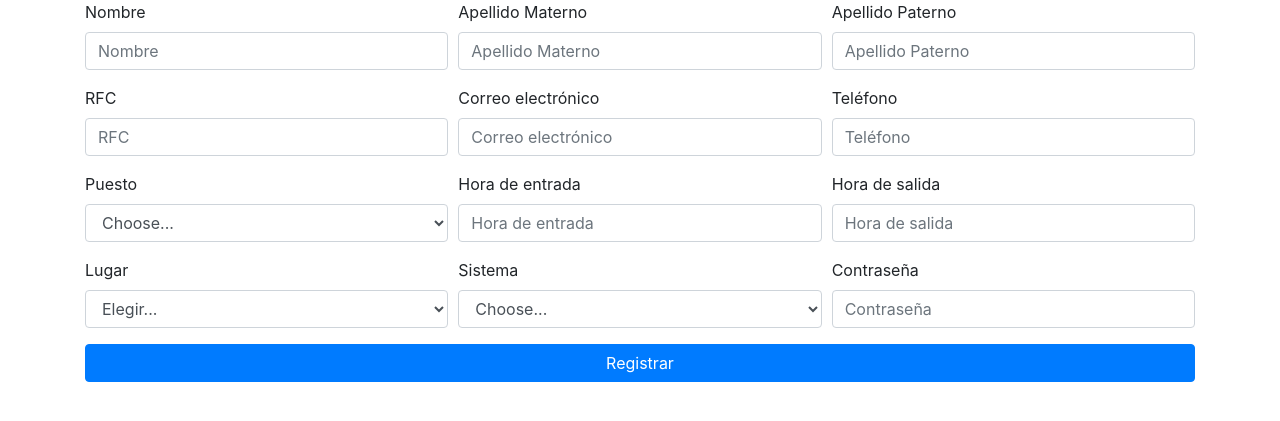
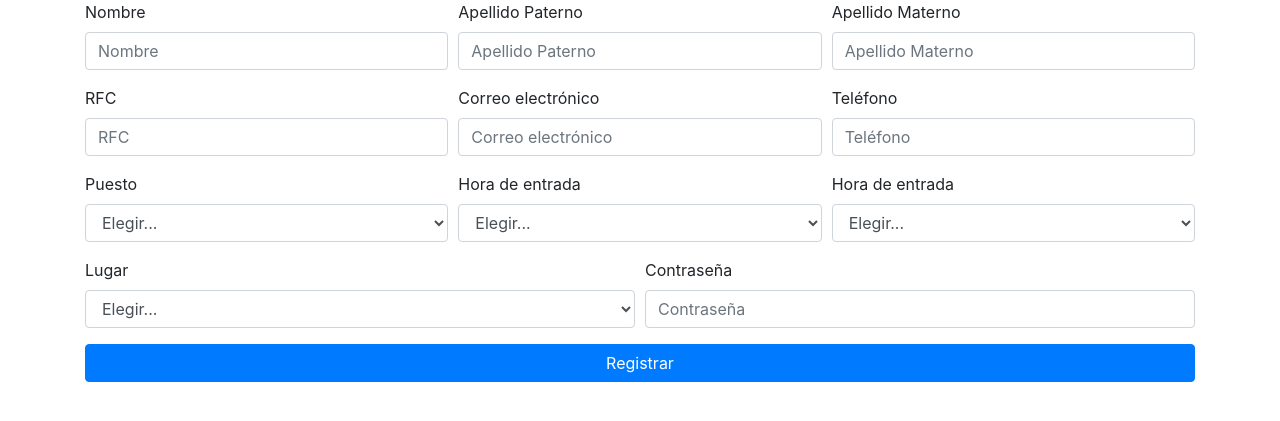
Before and after one commit to AntonHub00/sacda, a Flask app: page /admin_professionals_subscribe in a window 1280 px wide. Shown: the part 40-461 px from the top of the page. Run offline with Flask 2, Linux system fonts and the light colour scheme; data that the repository does not hold is empty; some libraries are stand-ins or nearby versions.

Commit message:
Horas corregidas, login añadido, eliminar profesionistas
Las horas son seleccionables y son con formato de 24 horas.

Se añadió un login básico para el usuario profesionista utilizando
cookies de sesión (falta manejar los otros usuarios).

Eliminar profesionistas básico; se cambia el estado del
profesionista a 0 (false). Falta manejar todolo que eliminar
profesor involucra.

```diff
--- a/app.py
+++ b/app.py
@@ -1,9 +1,13 @@
-from flask import Flask, render_template, session, request
+from flask import Flask, render_template, session, request, redirect, url_for
 from flask_mysqldb import MySQL
+from werkzeug.security import generate_password_hash, check_password_hash
 import os
 
 app = Flask(__name__)
-#app.secret_key = os.urandom(24)
+#secret_key function is needed for session handling
+app.secret_key = os.urandom(24)
+
+#check_password_hash(returned_data[0][2], password)
 
 #This data shouldn't be filled here (could use a yaml config file)
 #app.config['MYSQL_HOST'] = 'localhost'
@@ -17,13 +21,30 @@ mysql = MySQL(app)
 def index():
     return render_template('index.html')
 
-@app.route('/login')
+@app.route('/login', methods = ['GET', 'POST'])
 def login():
+    if request.method == 'POST':
+        cur = mysql.connection.cursor()
+        user = request.form['usuario']
+        password = request.form['contraseña']
+        cur.execute(f'''SELECT  ContraProf FROM profesionista WHERE RFC_Profesor = '{user}' ''')
+        r_password = cur.fetchall()[0][0]
+        cur.close()
+
+        if check_password_hash(r_password, password):
+            session['user'] = user
+            return redirect(url_for('professional_home'))
+
+    if 'user' in session:
+        return redirect(url_for('professional_home'))
     return render_template('login.html')
 
 @app.route('/logout')
 def logout():
-    return render_template('logout.html')
+    if 'user' in session:
+        session.pop('user', None)
+
+    return redirect(url_for('login'))
 
 # Beginning of Admin Views ###########################################################################################
 @app.route('/admin_home')
@@ -43,31 +64,16 @@ def admin_professionals_subscribe():
         correo = request.form['correo']
         telefono = request.form['telefono']
         puesto = request.form['puesto']
-        print(puesto)
         cur.execute(f'''SELECT cve_puesto FROM puesto WHERE desc_puesto = '{puesto}' ''')
         puesto = cur.fetchall()[0][0]
-        print("#############################################################")
-        print(puesto)
-        print("#############################################################")
         horaEntrada = request.form['horaEntrada']
         horaSalida = request.form['horaSalida']
         lugar = request.form['lugar']
-        print(lugar)
         cur.execute(f'''SELECT CveLugar FROM lugar WHERE DescLugar = '{lugar}' ''')
         lugar = cur.fetchall()[0][0]
-        print("#############################################################")
-        print(lugar)
-        print("#############################################################")
-        sistema = request.form['sistema']
-        print(sistema)
-        cur.execute(f'''SELECT cve_sistema FROM sistema WHERE esta = {sistema} ''')
-        sistema =  cur.fetchall()[0][0]
-        print("#############################################################")
-        print(sistema)
-        print("#############################################################")
-        contraseña = request.form['contraseña']
+        contraseña = generate_password_hash(request.form['contraseña'], method = 'sha256')
 
-        cur.execute(f'''INSERT INTO profesionista VALUES('{rfc}', '{nombre}', '{apellidoMaterno}', '{apellidoPaterno}', '{correo}', '{telefono}', '{rfc}', {puesto}, '{contraseña}', '{horaEntrada}', '{horaSalida}', {lugar}, {sistema})''')
+        cur.execute(f'''INSERT INTO profesionista VALUES('{rfc}', '{nombre}', '{apellidoMaterno}', '{apellidoPaterno}', '{correo}', '{telefono}', '{rfc}', {puesto}, '{contraseña}', '{horaEntrada}', '{horaSalida}', {lugar}, 1)''')
         mysql.connection.commit()
         cur.close()
 
@@ -76,23 +82,37 @@ def admin_professionals_subscribe():
         return 'Done!'
         #return result_prof
 
-
-
     cur = mysql.connection.cursor()
     cur.execute('''SELECT * FROM lugar''')
-    #use mysql.connection.commit()
-    #if you are making an insert into the table (you need to tell mysql objecto to commit that query)
     r_lugar = cur.fetchall()
     cur.execute('''SELECT * FROM puesto''')
     r_puesto = cur.fetchall()
-    cur.execute('''SELECT * FROM sistema''')
-    r_sistema = cur.fetchall()
     cur.close()
-    return render_template('admin_professionals_subscribe.html', active = 'admin_professionals', r_lugar = r_lugar, r_puesto = r_puesto, r_sistema = r_sistema)
+    return render_template('admin_professionals_subscribe.html', active = 'admin_professionals', r_lugar = r_lugar, r_puesto = r_puesto)
 
-@app.route('/admin_professionals_unsubscribe')
+@app.route('/admin_professionals_unsubscribe', methods = ['GET', 'POST'])
 def admin_professionals_unsubscribe():
-    return render_template('admin_professionals_unsubscribe.html', active = 'admin_professionals')
+    if request.method == 'POST':
+        key = request.form['enviar']
+        cur = mysql.connection.cursor()
+        cur.execute(f''' SELECT sistema FROM profesionista WHERE RFC_Profesor = '{key}' ''')
+        value = cur.fetchall()[0][0]
+        print(type(value))
+        cur.close()
+        if value == 1:
+            cur = mysql.connection.cursor()
+            cur.execute(f''' UPDATE profesionista SET sistema = 0 WHERE RFC_Profesor = '{key}' ''')
+            mysql.connection.commit()
+            cur.close()
+
+        return redirect(url_for('admin_professionals_unsubscribe'))
+
+    cur = mysql.connection.cursor()
+    cur.execute('''SELECT * FROM profesionista''')
+    r_professionals = cur.fetchall()
+    cur.close()
+
+    return render_template('admin_professionals_unsubscribe.html', active = 'admin_professionals', r_professionals = r_professionals)
 
 @app.route('/admin_professionals_modify')
 def admin_professionals_modify():
@@ -131,15 +151,24 @@ def admin_statistics_canalization():
 # Beginning of Profesional Views ###########################################################################################
 @app.route('/professional_home')
 def professional_home():
-    return render_template('professional_home.html', active = 'professional_home')
+    if 'user' in session:
+        return render_template('professional_home.html', active = 'professional_home')
+
+    return 'Necesitas iniciar sesión primero'
 
 @app.route('/professional_schedule')
 def professional_schedule():
-    return render_template('professional_schedule.html', active = 'professional_schedule')
+    if 'user' in session:
+        return render_template('professional_schedule.html', active = 'professional_schedule')
+
+    return 'Necesitas iniciar sesión primero'
 
 @app.route('/professional_data')
 def professional_data():
-    return render_template('professional_data.html', active = 'professional_data')
+    if 'user' in session:
+        return render_template('professional_data.html', active = 'professional_data')
+
+    return 'Necesitas iniciar sesión primero'
 
 # End of Profesional Views ###########################################################################################
 if __name__ == '__main__':
--- a/static/css/login_styles.css
+++ b/static/css/login_styles.css
@@ -3,13 +3,7 @@
   padding: 25px 50px;
   margin-top: 20vh;
 
-  -webkit-box-shadow: 7px 9px 8px -1px rgba(0,0,0,0.75);
-  -moz-box-shadow: 7px 9px 8px -1px rgba(0,0,0,0.75);
-  box-shadow: 7px 9px 8px -1px rgba(0,0,0,0.75);
-
-  border-radius: 12px 12px 12px 12px;
-  -moz-border-radius: 12px 12px 12px 12px;
-  -webkit-border-radius: 12px 12px 12px 12px;
-  border: 0px solid #000000;
-
+  -webkit-box-shadow: 0px 0px 16px 6px rgba(0,0,0,0.75);
+  -moz-box-shadow: 0px 0px 16px 6px rgba(0,0,0,0.75);
+  box-shadow: 0px 0px 16px 6px rgba(0,0,0,0.75);
 }
--- a/templates/admin_professionals_subscribe.html
+++ b/templates/admin_professionals_subscribe.html
@@ -1,4 +1,10 @@
 {% extends 'admin_navbar.html' %}
+
+{% macro render_hours() %}
+{% for hour in range(24) %}
+<option>{{ '{:02d}:00'.format(hour) }}</option>
+{% endfor %}
+{% endmacro %}
 
 {% block title %}
 Registrar profesionistas
@@ -13,12 +19,12 @@ Registrar profesionistas
       <input type="text" class="form-control" id="nombre" name="nombre" placeholder="Nombre">
     </div>
     <div class="form-group col-md-4">
+      <label for="apellidoPaterno">Apellido Paterno</label>
+      <input type="text" class="form-control" id="apellidoPaterno" name="apellidoPaterno" placeholder="Apellido Paterno">
+    </div>
+    <div class="form-group col-md-4">
       <label for="apellidoMaterno">Apellido Materno</label>
       <input type="text" class="form-control" id="apellidoMaterno" name="apellidoMaterno" placeholder="Apellido Materno">
-    </div>
-    <div class="form-group col-md-4">
-      <label for="apellidoPaterno">Apellido Paterno</label>
-      <input type="text" class="form-control" id="apellidoPaterno" name="apellidoPaterno" placeholder="Apellido Paterno">
     </div>
   </div>
   <div class="form-row">
@@ -39,7 +45,7 @@ Registrar profesionistas
     <div class="form-group col-md-4">
       <label for="puesto">Puesto</label>
       <select id="puesto" name="puesto" class="form-control">
-        <option selected>Choose...</option>
+        <option selected>Elegir...</option>
         {% for puesto in r_puesto %}
         <option>{{ puesto[1] }}</option>
         {% endfor %}
@@ -47,15 +53,21 @@ Registrar profesionistas
     </div>
     <div class="form-group col-md-4">
       <label for="horaEntrada">Hora de entrada</label>
-      <input type="text" class="form-control" id="horaEntrada" name="horaEntrada" placeholder="Hora de entrada">
+      <select id="horaEntrada" name="horaEntrada" class="form-control">
+        <option selected>Elegir...</option>
+        {{ render_hours() }}
+      </select>
     </div>
     <div class="form-group col-md-4">
-      <label for="horaSalida">Hora de salida</label>
-      <input type="text" class="form-control" id="horaSalida" name="horaSalida" placeholder="Hora de salida">
+      <label for="horaSalida">Hora de entrada</label>
+      <select id="horaSalida" name="horaSalida" class="form-control">
+        <option selected>Elegir...</option>
+        {{ render_hours() }}
+      </select>
     </div>
   </div>
   <div class="form-row">
-    <div class="form-group col-md-4">
+    <div class="form-group col-md-6">
       <label for="lugar">Lugar</label>
       <select id="lugar" name="lugar" class="form-control">
         <option selected>Elegir...</option>
@@ -64,16 +76,7 @@ Registrar profesionistas
         {% endfor %}
       </select>
     </div>
-    <div class="form-group col-md-4">
-      <label for="sistema">Sistema</label>
-      <select id="sistema" name="sistema" class="form-control">
-        <option selected>Choose...</option>
-        {% for sistema in r_sistema %}
-        <option>{{ sistema[1] }}</option>
-        {% endfor %}
-      </select>
-    </div>
-    <div class="form-group col-md-4">
+    <div class="form-group col-md-6">
       <label for="contraseña">Contraseña</label>
       <input type="text" class="form-control" id="contraseña" name="contraseña" placeholder="Contraseña">
     </div>
--- a/templates/base.html
+++ b/templates/base.html
@@ -30,6 +30,12 @@
     {% endblock content %}
   </div>
 
+  <div class="container-fluid">
+    {% block other_content %}
+    {% endblock other_content %}
+  </div>
+
+
   <!-- Optional JavaScript -->
   <!-- jQuery first, then Popper.js, then Bootstrap JS -->
   <script src="{{ url_for('static', filename = 'vendor/jquery/jquery-3.3.1.min.js') }}"></script>
```
Also changed, not shown: templates/admin_professionals_unsubscribe.html (+49 -0 lines), templates/login.html (+5 -5 lines).
